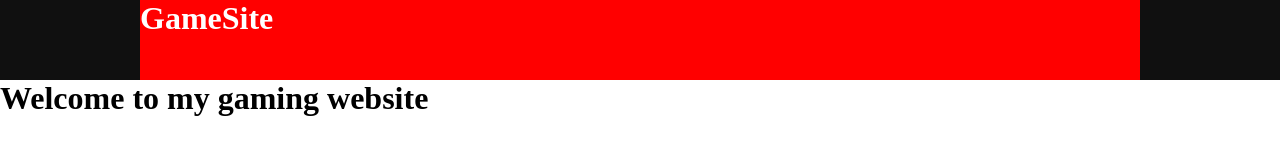
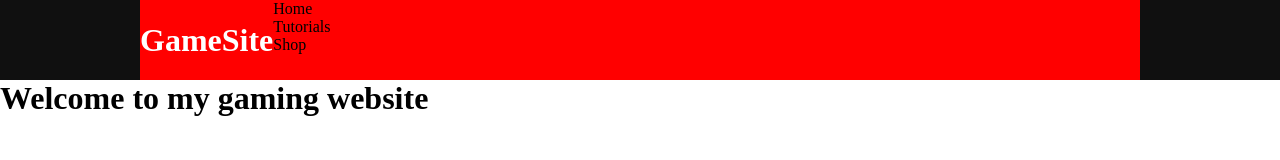
Before and after one commit to Shaynon17/nodejstest, a website: page gameWebsite/index.html in a window 1280 px wide. Drawn offline with Linux system fonts and the light colour scheme.

Commit message:
header progress

```diff
--- a/gameWebsite/index.html
+++ b/gameWebsite/index.html
@@ -14,6 +14,17 @@ or CAP file:///home/shaynon17/coding/nodejstest/websitepractice.html into browse
             <div class="logo_container">
                 <h1>GameSite</h1>
             </div>
+            <ul class="navigation">
+                <a>
+                    <li>Home</li>
+                </a>
+                <a>
+                    <li>Tutorials</li>
+                </a>
+                <a>
+                    <li>Shop</li>
+                </a>
+            </ul>
         </div>
     </div>
 
--- a/gameWebsite/style.css
+++ b/gameWebsite/style.css
@@ -20,15 +20,16 @@
     background-color: red;
 }
 
-.logo_containter{
+.logo_container{
     height: 100%;
     display: table;
     float: left;
 }
 
-.logo_container h1{
+.logo_container h1 {
     color: white;
     height: 100%;
     display: table-cell;
     vertical-align: middle;
+    font-size: 32px;
 }
```
